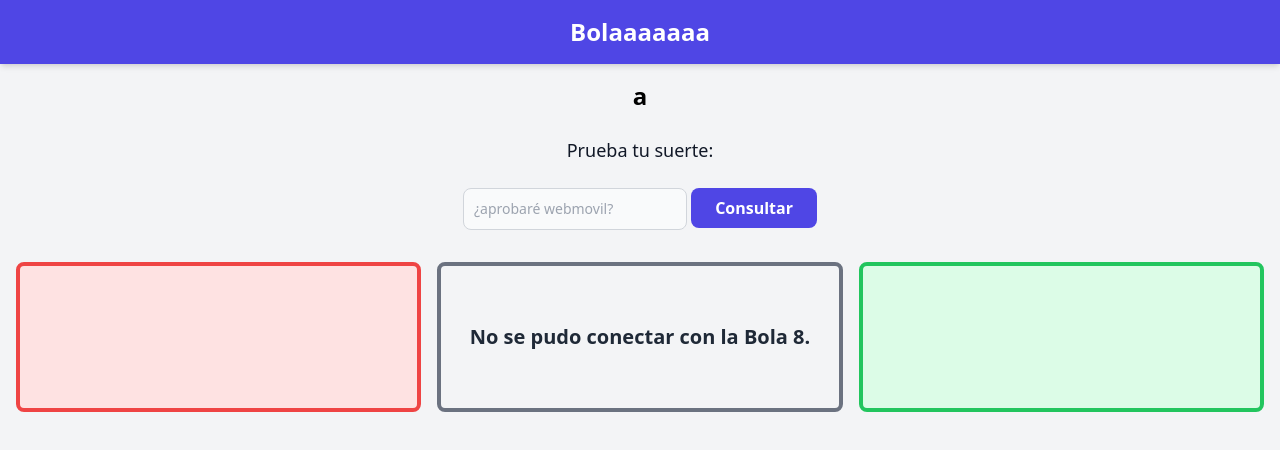
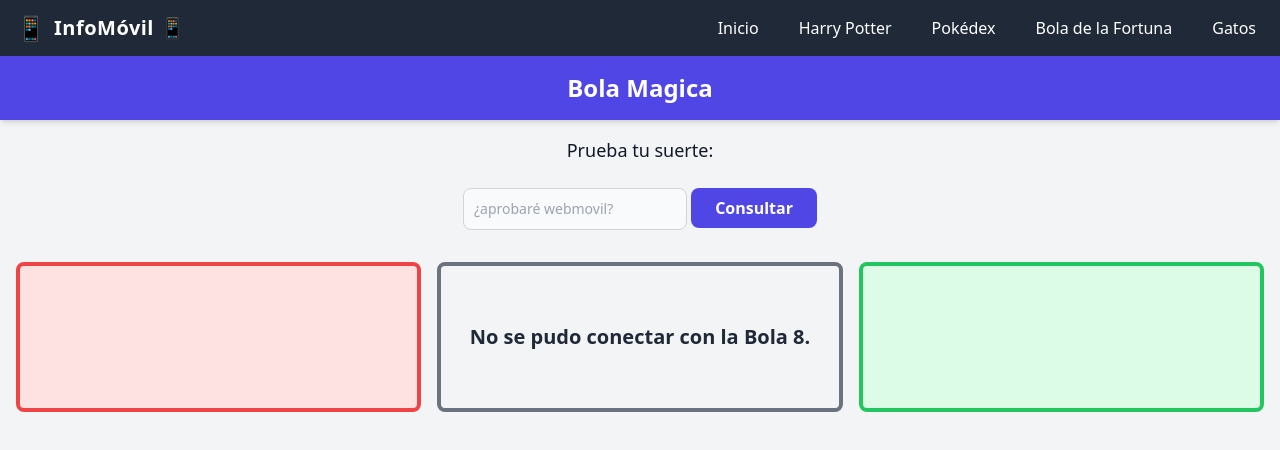
Before and after one commit to cosmicow-lvc/taller-1-dswm, a plain HTML site: page bolaMagica.html in a window 1280 px wide. Drawn offline with nearby package versions, Linux system fonts and the light colour scheme; no server answers.

Commit message:
pre-merge

```diff
--- a/bolaMagica.html
+++ b/bolaMagica.html
@@ -9,13 +9,34 @@
 </head>
 <body class="bg-gray-100 font-sans">
 
+    <header>
+    <div id="navbar" class="bg-gray-800 text-white px-4 py-3 flex flex-col md:flex-row md:items-center md:justify-between">
+    <div class="flex items-center justify-between">
+      <div class="flex items-center space-x-2">
+        <span class="text-2xl">📱</span>
+        <span class="text-xl font-bold tracking-wide">InfoMóvil 📱</span>
+      </div>
+      <button id="nav-toggle" class="md:hidden focus:outline-none" aria-label="Abrir menú">
+        <svg class="w-6 h-6" fill="none" stroke="currentColor" viewBox="0 0 24 24" xmlns="http://www.w3.org/2000/svg">
+          <path stroke-linecap="round" stroke-linejoin="round" stroke-width="2" d="M4 6h16M4 12h16M4 18h16"></path>
+        </svg>
+      </button>
+    </div>
+        <nav id="nav-menu" class="mt-2 md:mt-0 md:flex md:items-center space-y-2 md:space-y-0 md:space-x-6 hidden md:block">
+        <a href="index.html" class="block px-2 py-1 rounded hover:bg-gray-700 transition-colors">Inicio</a>
+        <a href="harrypotter.html" class="block px-2 py-1 rounded hover:bg-gray-700 transition-colors">Harry Potter</a>
+        <a href="pokedex.html" class="block px-2 py-1 rounded hover:bg-gray-700 transition-colors">Pokédex</a>
+        <a href="bolamagica.html" class="block px-2 py-1 rounded hover:bg-gray-700 transition-colors active:bg-blue-600">Bola de la Fortuna</a>
+        <a href="gatos.html" class="block px-2 py-1 rounded hover:bg-gray-700 transition-colors">Gatos</a>
+        </nav>
+    </div>
+    </header>
+
     <header class="bg-indigo-600 text-white p-4 shadow-md">
-        <h1 class="text-2xl font-bold text-center">Bolaaaaaaa</h1>
+        <h1 class="text-2xl font-bold text-center">Bola Magica</h1>
     </header>
 
     <main class="container mx-auto p-4">
-
-        <h2 class="text-2xl font-bold text-center mb-6">a</h2>
 
         <div class="mb-6 text-center">
             <label for="pregunta-magica" class="block mb-2 text-lg font-medium text-gray-900">
@@ -45,5 +66,7 @@
     </main>
 
     <script src="scriptBolaMagica.js" defer></script>
+
+
 </body>
 </html>
--- a/scriptBolaMagica.js
+++ b/scriptBolaMagica.js
@@ -63,5 +63,14 @@ async function obtenerRespuestaDeLaBola() {
     }
 }
 
+const navToggle = document.getElementById("nav-toggle");
+const navMenu = document.getElementById("nav-menu");
+
+if (navToggle && navMenu) {
+  navToggle.addEventListener("click", () => {
+    navMenu.classList.toggle("hidden");
+  });
+}
+
 document.addEventListener("DOMContentLoaded", fetchRespuestasPorCategoria)
 botonPregunta.addEventListener("click", obtenerRespuestaDeLaBola)
```
